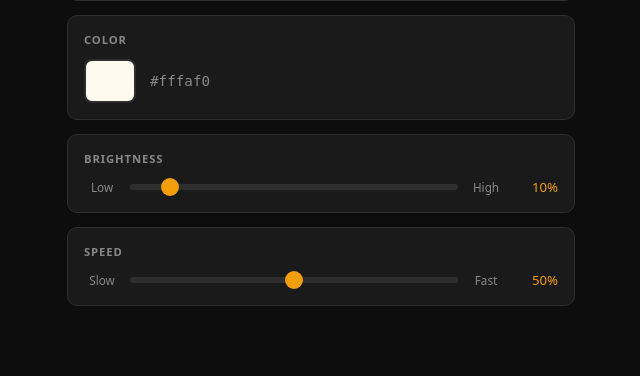
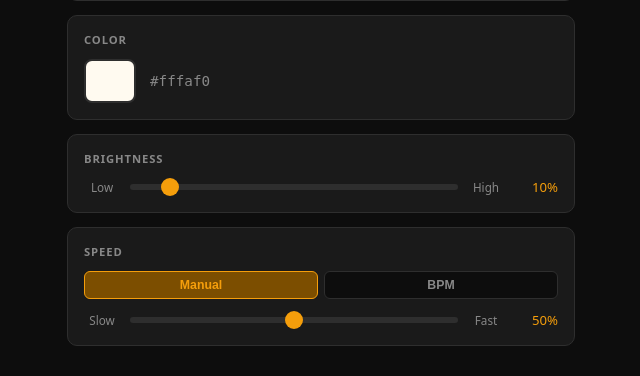
Before and after one commit to demersdesigns/led-server, a Flask app: page / in a window 1280 px wide. Shown: the part 424-800 px from the top of the page, without its empty margins (319-959 px from the left). Run offline with Flask 3, Linux system fonts and the light colour scheme.

Commit message:
feat: BPM-driven speed control with Manual/BPM toggle
Adds a toggle to the Speed card that lets the user switch between the
manual slider and live tempo detection. In BPM mode the audio analyzer
tracks beat onset timestamps, computes a rolling median IBI, and derives
BPM (clamped 40-220); the LED loop maps that to a 0-1 speed value each
frame. The UI shows the detected BPM and polls for updates every second.
Switching back to Manual restores the last slider value exactly.

Co-Authored-By: Claude Sonnet 4.6 <noreply@anthropic.com>

```diff
--- a/app.py
+++ b/app.py
@@ -84,6 +84,17 @@ def api_params():
     return jsonify({"ok": True, "params": controller.get_params()})
 
 
+@app.route("/api/speed_mode", methods=["POST"])
+def api_speed_mode():
+    """Switch speed control between 'manual' (slider) and 'bpm' (audio tempo)."""
+    data = request.get_json(force=True, silent=True) or {}
+    mode = str(data.get("mode", "")).strip()
+    if mode not in ("manual", "bpm"):
+        return jsonify({"ok": False, "error": "mode must be 'manual' or 'bpm'"}), 400
+    controller.set_speed_mode(mode)
+    return jsonify({"ok": True, "speed_mode": mode})
+
+
 @app.route("/api/off", methods=["POST"])
 def api_off():
     """Turn off all LEDs immediately."""
--- a/audio/analyzer.py
+++ b/audio/analyzer.py
@@ -21,6 +21,9 @@ from config import (
     AUDIO_SAMPLE_RATE,
     BEAT_HISTORY,
     BEAT_THRESHOLD,
+    BPM_HISTORY,
+    BPM_MIN,
+    BPM_MAX,
     FFT_BANDS,
 )
 
@@ -54,6 +57,11 @@ class AudioAnalyzer:
         self._energy_history = np.zeros(BEAT_HISTORY)
         self._history_idx = 0
 
+        # BPM tracking: timestamps of recent beat onsets → median IBI
+        self._beat_times = []   # list of monotonic timestamps (max BPM_HISTORY+1)
+        self._bpm = 0.0
+        self._prev_beat_cb = False  # rising-edge tracker for callback thread
+
         # Precompute log-spaced band edges once
         self._band_edges = np.logspace(
             np.log10(_FREQ_LOW), np.log10(_FREQ_HIGH), FFT_BANDS + 1
@@ -84,6 +92,7 @@ class AudioAnalyzer:
                 "beat": self._beat,
                 "spectrum": list(self._spectrum),
                 "dominant_freq": self._dominant_freq,
+                "bpm": self._bpm,
             }
 
     # ------------------------------------------------------------------
@@ -194,8 +203,27 @@ class AudioAnalyzer:
         self._energy_history[self._history_idx] = energy
         self._history_idx = (self._history_idx + 1) % BEAT_HISTORY
 
+        # --- BPM: track beat onsets, compute median inter-beat interval ---
+        bpm = self._bpm
+        if beat and not self._prev_beat_cb:
+            now = time.monotonic()
+            self._beat_times.append(now)
+            if len(self._beat_times) > BPM_HISTORY + 1:
+                self._beat_times.pop(0)
+            if len(self._beat_times) >= 3:  # need at least 2 intervals
+                intervals = [
+                    self._beat_times[i + 1] - self._beat_times[i]
+                    for i in range(len(self._beat_times) - 1)
+                ]
+                median_ibi = sorted(intervals)[len(intervals) // 2]
+                if median_ibi > 0:
+                    raw = 60.0 / median_ibi
+                    bpm = max(BPM_MIN, min(BPM_MAX, raw))
+        self._prev_beat_cb = beat
+
         with self._lock:
             self._volume = volume
             self._beat = beat
             self._spectrum = bands.tolist()
             self._dominant_freq = dom_freq
+            self._bpm = bpm
--- a/config.py
+++ b/config.py
@@ -30,3 +30,6 @@ AUDIO_DEVICE_NAME = "H6"       # substring match against sounddevice device list
 FFT_BANDS = 12
 BEAT_THRESHOLD = 1.5            # energy ratio vs. rolling average to flag a beat
 BEAT_HISTORY = 43               # ~1 second of history at 44100/1024
+BPM_MIN = 40.0                  # slowest tempo we'll report (maps to speed 0.0)
+BPM_MAX = 220.0                 # fastest tempo we'll report (maps to speed 1.0)
+BPM_HISTORY = 8                 # beat timestamps to keep for median IBI calculation
--- a/static/app.js
+++ b/static/app.js
@@ -7,6 +7,8 @@ const state = {
   animation:   'solid',
   power:       true,
   audioActive: false,
+  speedMode:   'manual',
+  bpm:         0,
   params: {
     speed:      0.5,
     brightness: 0.7,
@@ -25,12 +27,16 @@ const colorPicker    = document.getElementById('color-picker');
 const colorHex       = document.getElementById('color-hex');
 const brightnessEl   = document.getElementById('brightness');
 const brightnessVal  = document.getElementById('brightness-val');
-const speedEl        = document.getElementById('speed');
-const speedVal       = document.getElementById('speed-val');
-const speedHeading   = document.getElementById('speed-heading');
-const speedMinLabel  = document.getElementById('speed-min-label');
-const speedMaxLabel  = document.getElementById('speed-max-label');
-const appEl          = document.querySelector('.app');
+const speedEl          = document.getElementById('speed');
+const speedVal         = document.getElementById('speed-val');
+const speedHeading     = document.getElementById('speed-heading');
+const speedMinLabel    = document.getElementById('speed-min-label');
+const speedMaxLabel    = document.getElementById('speed-max-label');
+const speedModeToggle  = document.getElementById('speed-mode-toggle');
+const speedSliderRow   = document.getElementById('speed-slider-row');
+const bpmRow           = document.getElementById('bpm-row');
+const bpmDisplay       = document.getElementById('bpm-display');
+const appEl            = document.querySelector('.app');
 
 // ---------------------------------------------------------------------------
 // Helpers
@@ -77,9 +83,11 @@ async function post(url, body) {
 // UI sync — accepts the full /api/status shape or any partial subset
 // ---------------------------------------------------------------------------
 function applyState(s) {
-  if ('animation'   in s) state.animation   = s.animation;
-  if ('power'       in s) state.power       = s.power;
+  if ('animation'    in s) state.animation   = s.animation;
+  if ('power'        in s) state.power       = s.power;
   if ('audio_active' in s) state.audioActive = s.audio_active;
+  if ('speed_mode'   in s) state.speedMode   = s.speed_mode;
+  if ('bpm'          in s) state.bpm         = s.bpm;
 
   // Merge nested params if present
   if (s.params) {
@@ -107,11 +115,12 @@ function applyState(s) {
                     || state.animation === 'rainbow';
   colorSection.style.display = hideColor ? 'none' : '';
 
-  // Speed slider doubles as Sensitivity for the spectrum animation
-  const isSpectrum = state.animation === 'spectrum';
-  speedHeading.textContent  = isSpectrum ? 'Sensitivity' : 'Speed';
-  speedMinLabel.textContent = isSpectrum ? 'Low'  : 'Slow';
-  speedMaxLabel.textContent = isSpectrum ? 'High' : 'Fast';
+  // Speed mode toggle
+  document.getElementById('speed-mode-manual').classList.toggle('active', state.speedMode === 'manual');
+  document.getElementById('speed-mode-bpm').classList.toggle('active', state.speedMode === 'bpm');
+  speedSliderRow.style.display = state.speedMode === 'bpm' ? 'none' : '';
+  bpmRow.style.display         = state.speedMode === 'bpm' ? '' : 'none';
+  bpmDisplay.textContent       = state.bpm > 0 ? Math.round(state.bpm) + ' BPM' : '--';
 
   // Color picker
   const hex = rgbToHex(...state.params.color);
@@ -175,6 +184,36 @@ speedEl.addEventListener('change', debounce(async (e) => {
   }
 }, 50));
 
+speedModeToggle.addEventListener('click', async (e) => {
+  const btn = e.target.closest('.mode-btn[data-mode]');
+  if (!btn) return;
+  const mode = btn.dataset.mode;
+  if (mode === state.speedMode) return;
+  if (await post('/api/speed_mode', { mode })) {
+    applyState({ speed_mode: mode });
+    if (mode === 'bpm') startBpmPoll(); else stopBpmPoll();
+  }
+});
+
+// ---------------------------------------------------------------------------
+// BPM polling — active only when speed mode is 'bpm'
+// ---------------------------------------------------------------------------
+let _bpmPollTimer = null;
+
+function startBpmPoll() {
+  if (_bpmPollTimer) return;
+  _bpmPollTimer = setInterval(async () => {
+    try {
+      const res = await fetch('/api/status');
+      if (res.ok) applyState({ bpm: (await res.json()).bpm });
+    } catch (_) {}
+  }, 1000);
+}
+
+function stopBpmPoll() {
+  if (_bpmPollTimer) { clearInterval(_bpmPollTimer); _bpmPollTimer = null; }
+}
+
 // ---------------------------------------------------------------------------
 // Bootstrap: sync UI with server state on page load
 // ---------------------------------------------------------------------------
@@ -182,7 +221,9 @@ speedEl.addEventListener('change', debounce(async (e) => {
   try {
     const res = await fetch('/api/status');
     if (res.ok) {
-      applyState(await res.json());
+      const data = await res.json();
+      applyState(data);
+      if (data.speed_mode === 'bpm') startBpmPoll();
       return;
     }
   } catch (_) {}
--- a/static/style.css
+++ b/static/style.css
@@ -204,5 +204,43 @@ input[type="range"]::-moz-range-thumb {
   border: none;
 }
 
+/* ---- Speed mode toggle ---- */
+.mode-toggle {
+  display: flex;
+  gap: 6px;
+  margin-bottom: 12px;
+}
+.mode-btn {
+  flex: 1;
+  background: var(--bg);
+  border: 1px solid var(--border);
+  border-radius: 6px;
+  color: var(--muted);
+  cursor: pointer;
+  font-size: 0.82rem;
+  font-weight: 600;
+  padding: 6px 0;
+  text-align: center;
+  transition: background 0.15s, border-color 0.15s, color 0.15s;
+}
+.mode-btn:hover  { background: #252525; border-color: #555; }
+.mode-btn.active { background: var(--accent-dim); border-color: var(--accent); color: var(--accent); }
+
+/* ---- BPM display ---- */
+.bpm-row {
+  display: flex;
+  align-items: center;
+  justify-content: space-between;
+  padding: 2px 0;
+}
+.bpm-label { font-size: 0.78rem; color: var(--muted); }
+.bpm-value {
+  font-size: 1.6rem;
+  font-weight: 700;
+  color: var(--accent);
+  font-variant-numeric: tabular-nums;
+  letter-spacing: -0.02em;
+}
+
 /* ---- Power-off state: dim all cards, header stays interactive ---- */
 .app.power-off .card { opacity: 0.4; pointer-events: none; }
--- a/templates/index.html
+++ b/templates/index.html
@@ -61,11 +61,19 @@
 
     <section class="card">
       <h2 id="speed-heading">Speed</h2>
-      <div class="slider-row">
+      <div class="mode-toggle" id="speed-mode-toggle">
+        <button class="mode-btn active" id="speed-mode-manual" data-mode="manual">Manual</button>
+        <button class="mode-btn" id="speed-mode-bpm" data-mode="bpm">BPM</button>
+      </div>
+      <div class="slider-row" id="speed-slider-row">
         <span class="slider-label" id="speed-min-label">Slow</span>
         <input type="range" id="speed" min="0" max="100" step="1" value="50">
         <span class="slider-label" id="speed-max-label">Fast</span>
         <span id="speed-val" class="slider-value">50%</span>
+      </div>
+      <div class="bpm-row" id="bpm-row" style="display:none">
+        <span class="bpm-label">Detected tempo</span>
+        <span id="bpm-display" class="bpm-value">--</span>
       </div>
     </section>
 
```
Also changed, not shown: led_controller.py (+32 -3 lines).
